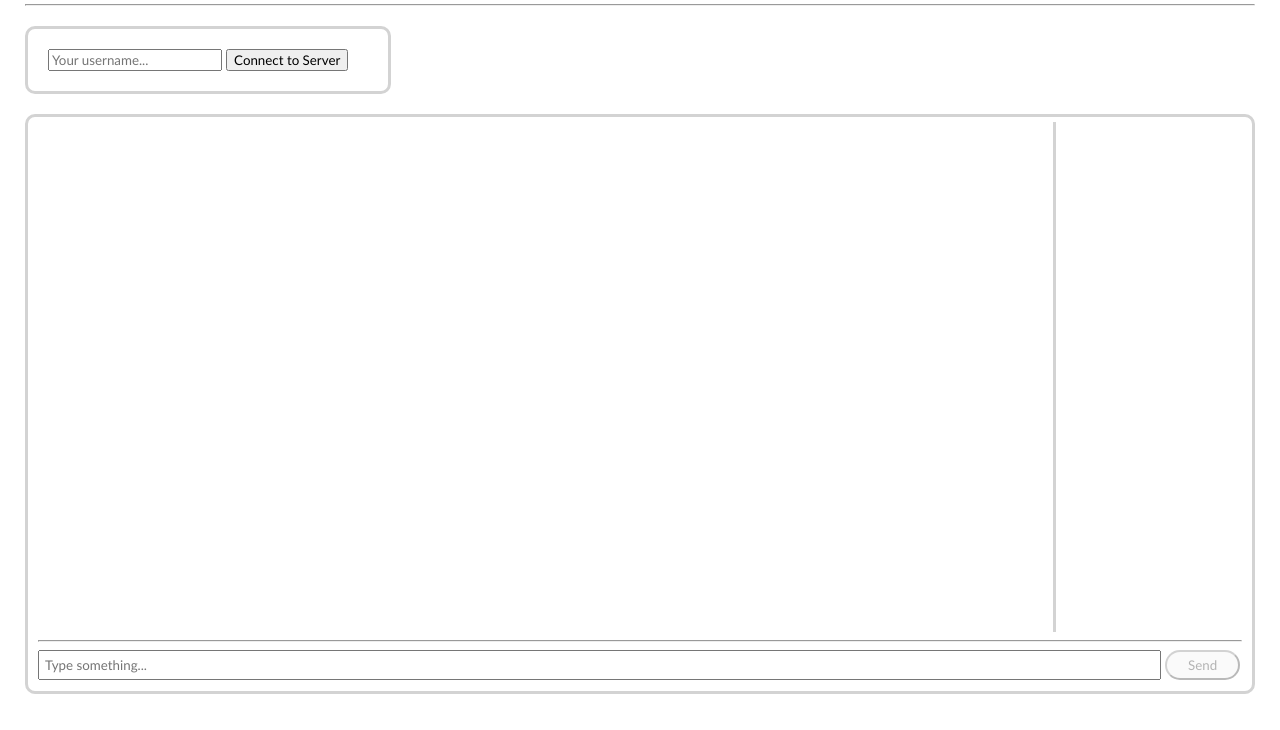
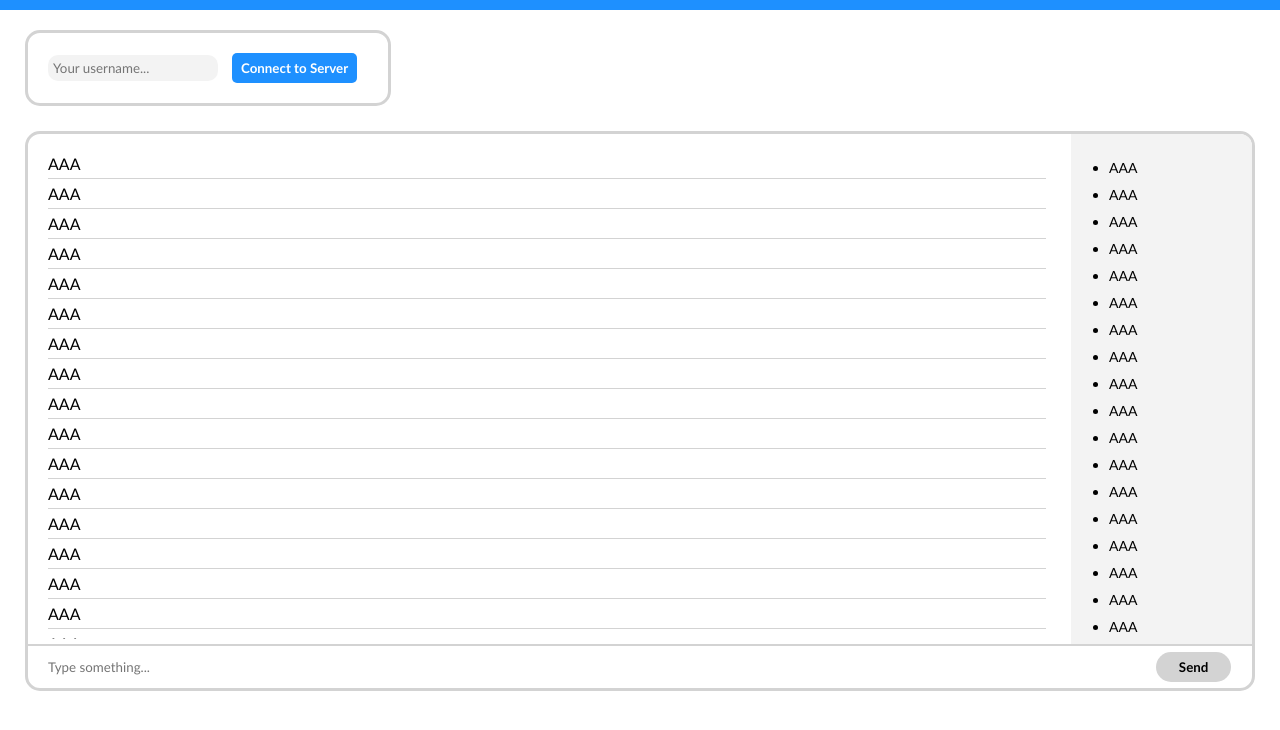
Before and after one commit to AndreyOliveira0/websocket-chatbox, a plain HTML site: page index.html in a window 1280 px wide. Shown: the part 70-800 px from the top of the page. Drawn offline with Linux system fonts and the light colour scheme.

Commit message:
CSS finished and Dark theme support

```diff
--- a/client/client.js
+++ b/client/client.js
@@ -14,8 +14,10 @@ const MESSAGE_COOLDOWN = 0.5; //in seconds
 
 socket = null;
 const usernameInput = document.getElementById('usernameText');
+const messagesDiv = document.getElementById('messagesDiv');
+const usersDiv = document.getElementById('usersDiv');
 const messageInput = document.getElementById('chatText');
-const messagesDiv = document.getElementById('messagesDiv');
+const sendButton = document.getElementById('chatSendButton');
 const userList = document.getElementById('users');
 const chatBox = document.getElementById('messages');
 
@@ -82,32 +84,6 @@ function initializeSocket() {
 	};
 }
 
-lastMessageTime = Date.now();
-function sendMessageBtn() {
-	if(messageInput.value.trim() == '') return;
-
-	let currentTime = Date.now();
-	let timeLeft = MESSAGE_COOLDOWN - (currentTime - lastMessageTime) / 1000.0;
-	if(timeLeft > 0) {
-		addMessage(`You must wait more ${Math.ceil(timeLeft * 10) / 10} seconds before sending another message!`, '#FF0000');
-		return;
-	}
-
-	socket.send(formatPacket('chat', messageInput.value));
-	lastMessageTime = currentTime;
-	messageInput.value = '';
-	messagesDiv.scrollTop = messagesDiv.scrollHeight;
-}
-
-function handleKeyPress(event) {
-	if (event.key === "Enter") {
-		if(socket != null)
-			sendMessageBtn();
-		else
-			initializeSocket();
-	}
-}
-
 function addMessage(message, styles = null) {
 	let newMessage = document.createElement('li');
 	newMessage.textContent = message;
@@ -151,9 +127,53 @@ function removeUser(username) {
 	}
 }
 
+lastMessageTime = Date.now();
+function sendMessageBtn() {
+	if(messageInput.value.trim() == '') return;
+
+	let currentTime = Date.now();
+	let timeLeft = MESSAGE_COOLDOWN - (currentTime - lastMessageTime) / 1000.0;
+	if(timeLeft > 0) {
+		addMessage(`You must wait more ${Math.ceil(timeLeft * 10) / 10} seconds before sending another message!`, '#FF0000');
+		return;
+	}
+
+	socket.send(formatPacket('chat', messageInput.value));
+	lastMessageTime = currentTime;
+	messageInput.value = '';
+	messagesDiv.scrollTop = messagesDiv.scrollHeight;
+	updateSendButton();
+}
+
+messageInput.addEventListener('input', updateSendButton);
+function updateSendButton() {
+	if(socket == null) {
+		sendButton.disabled = true;
+		return;
+	}
+	sendButton.disabled = messageInput.value.trim().length < 1;
+}
+
+function handleKeyPressMsg(event) {
+	if (event.key === 'Enter' && socket != null) {
+		sendMessageBtn();
+	}
+}
+
+function handleKeyPressConnect(event) {
+	if (event.key === 'Enter' && socket == null) {
+		initializeSocket();
+	}
+}
+
+const mainDiv = document.getElementById('mainDiv');
+const connectDiv = document.getElementById('connectDiv');
 function setChatVisibility(toggle) {
-	document.getElementById('chatSendButton').disabled = !toggle;
-	document.getElementById('connectDiv').style.display = toggle ? 'none' : 'block';
+	updateSendButton();
+	connectDiv.style.display = toggle ? 'none' : 'block';
+	mainDiv.style.height = toggle ? 'calc(100vh - 170px)' : 'calc(100vh - 240px)';
+	usersDiv.style.height = messagesDiv.style.height = toggle ? 'calc(100vh - 230px)' : 'calc(100vh - 300px)';
+	mainDiv.style.marginTop = toggle ? '51px' : '25px';
 }
 setChatVisibility(false);
 
--- a/index.html
+++ b/index.html
@@ -7,24 +7,97 @@
 	<link rel="stylesheet" href="styles.css">
 </head>
 <body>
-	<h2>WebSocket Chatbox</h2>
-	<hr>
-	<div class="bodyDiv">
-		<div style="display: block" class="connectDiv" id="connectDiv">
-			<input type="text" id="usernameText" maxlength="20" placeholder="Your username..." onkeypress="handleKeyPress(event)">
+	<div class="titleDiv">
+		<h2>WebSocket Chatbox</h2>
+	</div>
+
+	<div>
+		<div class="connectDiv" id="connectDiv">
+			<input type="text" id="usernameText" maxlength="20" placeholder="Your username..." onkeypress="handleKeyPressConnect(event)">
 			<button id="connectButton" onclick="initializeSocket(); saveUsername();">Connect to Server</button>
 		</div>
 
-		<div class="mainDiv">
+		<div class="mainDiv" id="mainDiv">
 			<div class="messageBox">
 				<div style="display: inline-flex">
-					<div class="messagesDiv" id="messagesDiv"><ul id="messages"></ul></div>
-					<div class="usersDiv"><ul id="users"></ul></div>
+					<div class="messagesDiv" id="messagesDiv"><ul id="messages">
+						<li>AAA</li>
+						<li>AAA</li>
+						<li>AAA</li>
+						<li>AAA</li>
+						<li>AAA</li>
+						<li>AAA</li>
+						<li>AAA</li>
+						<li>AAA</li>
+						<li>AAA</li>
+						<li>AAA</li>
+						<li>AAA</li>
+						<li>AAA</li>
+						<li>AAA</li>
+						<li>AAA</li>
+						<li>AAA</li>
+						<li>AAA</li>
+						<li>AAA</li>
+						<li>AAA</li>
+						<li>AAA</li>
+						<li>AAA</li>
+						<li>AAA</li>
+						<li>AAA</li>
+						<li>AAA</li>
+						<li>AAA</li>
+						<li>AAA</li>
+						<li>AAA</li>
+						<li>AAA</li>
+						<li>AAA</li>
+						<li>AAA</li>
+						<li>AAA</li>
+						<li>AAA</li>
+						<li>AAA</li>
+						<li>AAA</li>
+					</ul></div>
+					<div class="usersDiv" id="usersDiv">
+						<div class="usersSubDiv">
+							<ul id="users">
+								<li>AAA</li>
+								<li>AAA</li>
+								<li>AAA</li>
+								<li>AAA</li>
+								<li>AAA</li>
+								<li>AAA</li>
+								<li>AAA</li>
+								<li>AAA</li>
+								<li>AAA</li>
+								<li>AAA</li>
+								<li>AAA</li>
+								<li>AAA</li>
+								<li>AAA</li>
+								<li>AAA</li>
+								<li>AAA</li>
+								<li>AAA</li>
+								<li>AAA</li>
+								<li>AAA</li>
+								<li>AAA</li>
+								<li>AAA</li>
+								<li>AAA</li>
+								<li>AAA</li>
+								<li>AAA</li>
+								<li>AAA</li>
+								<li>AAA</li>
+								<li>AAA</li>
+								<li>AAA</li>
+								<li>AAA</li>
+								<li>AAA</li>
+								<li>AAA</li>
+								<li>AAA</li>
+								<li>AAA</li>
+								<li>AAA</li>
+							</ul>
+						</div>
+					</div>
 				</div>
 
 				<div class="chatSendDiv" id="chatSendDiv">
-					<hr>
-					<input type="text" class="chatText" id="chatText" maxlength="100" placeholder="Type something..." onkeypress="handleKeyPress(event)">
+					<input type="text" class="chatText" id="chatText" maxlength="100" placeholder="Type something..." onkeypress="handleKeyPressMsg(event)">
 					<button class="chatSend" id="chatSendButton" onclick="sendMessageBtn()" disabled>Send</button>
 				</div>
 			</div>
--- a/styles.css
+++ b/styles.css
@@ -6,59 +6,103 @@ body {
 	margin: 25px;
 	border: 0;
 	padding: 0;
+	margin: 0;
+	scrollbar-color: gray transparent;
 }
 
-h2 {
-	text-align: center;
+/* LIGHT AND DARK THEME */
+:root {
+	--bg-color: white;
+	--tab-color: #F3F3F3;
+	--border-color: lightgray;
+	--text-color: black;
+	--disabled-button-color: lightgray;
+}
+@media (prefers-color-scheme: dark) {
+	:root {
+		--bg-color: #404040;
+		--tab-color: #4C4C4C;
+		--border-color: #5F5F5F;
+		--text-color: white;
+		--disabled-button-color: gray;
+	}
+	body {
+		color: var(--text-color);
+		background-color: #303030;
+		scrollbar-color: lightgray transparent;
+	}
+}
+/************************/
+
+.titleDiv {
+	height: 70px;
+	background-color: dodgerblue;
+	margin: 0;
+	padding: 5px;
+	position: sticky;
+	color: white;
 }
 
 .connectDiv {
+	margin: 25px;
 	width: 320px;
-	border: 3px solid lightgray;
-	border-radius: 10px;
+	border: 3px solid var(--border-color);
+	border-radius: 15px;
 	padding: 20px;
 	margin-top: 20px;
-	align-items: center;
+	background-color: var(--bg-color);
+}
+
+.connectDiv input {
+	background-color: var(--tab-color);
+	border-radius: 10px;
+	width: 160px;
+	margin-right: 10px;
+}
+
+.connectDiv button {
+	width: 125px;
+	height: 30px;
+	border-radius: 5px;
 }
 
 .mainDiv {
-	border: 3px solid lightgray;
-	border-radius: 10px;
-	margin: 20px 0px 0px 0px;
+	border: 3px solid var(--border-color);
+	border-radius: 15px;
+	margin: 25px 20px 0px 25px;
 	width: calc(100vw - 50px);
-	height: calc(100vh - 220px);
+	height: calc(100vh - 240px);
 	box-sizing: border-box;
-	background-color: white;
 	padding: 0;
 	min-height: 170px;
 }
+
 .messageBox {
-	margin: 5px;
+	margin: 0;
 	padding: 0;
 }
 
 .chatText {
 	width: calc(100% - 95px);
-	padding: 5px;
 }
 
 .chatSendDiv {
-	padding: 0px 5px 0px 5px;
+	border-top: 2px solid var(--border-color);
+	padding: 6px 15px 0px 15px;
 	align-items: center;
-	background-color: white;
 }
 
 .chatSend {
 	width: 75px;
 	height: 30px;
-	padding: 5px;
 	border-radius: 15px;
 }
 
 .messagesDiv {
-	width: calc(100vw - 270px);
-	max-width: calc(100vw - 270px);
-	height: calc(100vh - 290px);
+	margin: 5px 0px 5px 0px;
+	padding: 0px 5px 0px 5px;
+	width: calc(100vw - 252px);
+	height: calc(100vh - 300px);
 	overflow-x: hidden;
 	overflow-y: auto;
 	min-height: 100px;
@@ -66,15 +110,25 @@ h2 {
 }
 
 .usersDiv {
-	margin-left: 10px;
-	width: 180px;
-	height: calc(100vh - 290px);
-	padding-left: 10px;
+	background-color: var(--tab-color);
+	margin-left: 5px;
+	width: 171px;
+	height: calc(100vh - 300px);
+	padding: 5px 5px 5px 5px;
+	margin-right: 15px;
+	overflow-x: hidden;
+	overflow-y: hidden;
+	min-height: 100px;
+	display: grid;
+	border-top-right-radius: 12px;
+	scroll-padding: 0;
+}
+
+.usersSubDiv {
 	overflow-x: hidden;
 	overflow-y: auto;
-	min-height: 100px;
-	display: grid;
-	border-left: 3px solid lightgray;
+	padding-left: 18px;
+	font-size: 14px;
 }
 
 #messages {
@@ -86,7 +140,7 @@ h2 {
 #messages li {
 	padding-top: 5px;
 	padding-bottom: 5px;
-	border-bottom: 1px solid lightgray;
+	border-bottom: 1px solid var(--border-color);
 	word-wrap: break-word;
 	overflow-wrap: break-word;
 }
@@ -108,6 +162,46 @@ h2 {
 	padding-top: 5px;
 	padding-bottom: 5px;
 }
-#messausersges li:last-child {
+#users li:last-child {
 	padding-bottom: 0px;
 }
+
+h2 {
+	text-align: center;
+}
+
+/* BUTTON STYLING */
+button {
+	border: 0;
+	background-color: dodgerblue;
+	color: white;
+	font-weight: bold;
+	transition: 0.2s background-color;
+}
+
+button:hover {
+	background-color: royalblue;
+}
+
+button:active {
+	background-color: midnightblue;
+}
+
+button:disabled {
+	border: 0;
+	background-color: var(--disabled-button-color);
+	color: var(--text-color);
+}
+
+/* INPUT STYLING */
+input {
+	padding: 5px;
+	border: 0;
+	outline: none;
+	background-color: transparent;
+	color: var(--text-color);
+}
+input:focus {
+	border: 0;
+	outline: none;
+}
```
Also changed, not shown: README.md.
